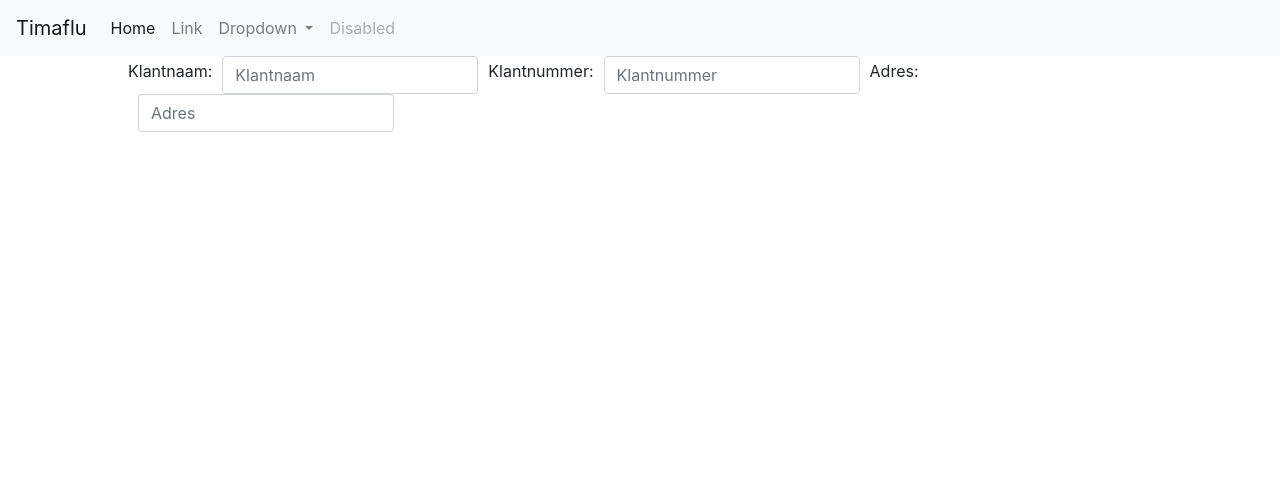
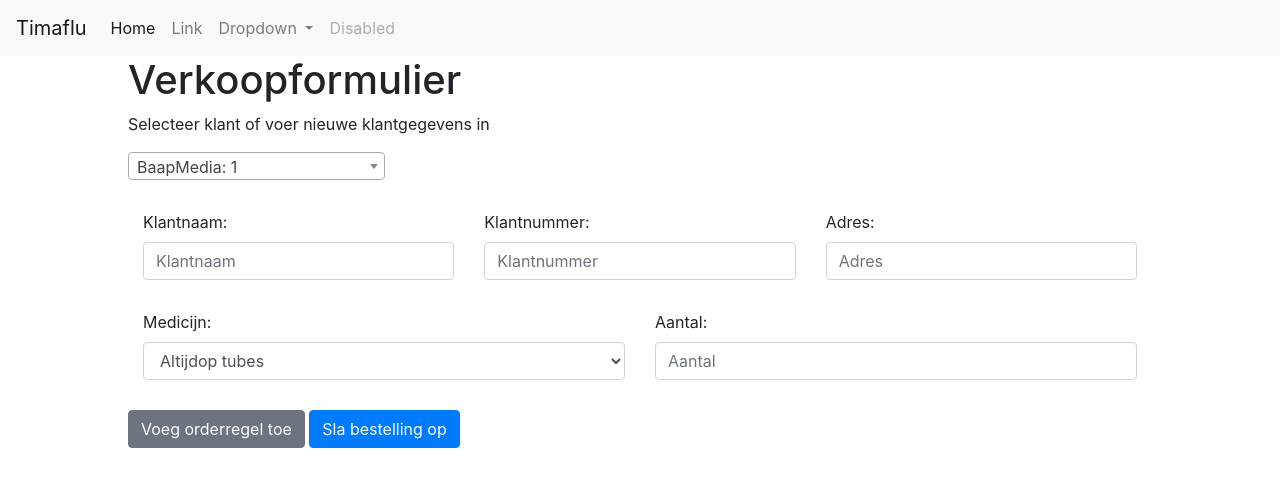
Before and after one commit to martijnmelchers/avans-timaflu, a PHP site: page /verkoop.php in a window 1280 px wide. Shown: the top 487 px of the page. Run offline with PHP 8.4, Linux system fonts and the light colour scheme.

Commit message:
Verdergegaan met de verkoop pagina

```diff
--- a/main.css
+++ b/main.css
@@ -2,15 +2,3 @@ body, html {
     height: 100%;
     overflow-x: hidden;
 }
-
-.timaflu-form-adresses {
-	display: flex;
-	flex-direction: row;
-	flex-wrap: wrap;
-	align-items: center;
-}
-
-.timaflu-form-adresses > input {
-	width: 25%;
-	margin: 0 10px;
-}
--- a/verkoop.php
+++ b/verkoop.php
@@ -9,17 +9,63 @@
 	 * NOTES:
 	 *-----------------------------------
 	 */
-	include ("parts/header.php");
+	include("parts/header.php");
 ?>
-<form style="width: 80%; margin: 0 auto;">
-	<div class="form-group timaflu-form-adresses">
+<link href="https://cdnjs.cloudflare.com/ajax/libs/select2/4.0.6-rc.0/css/select2.min.css" rel="stylesheet"/>
+<form style="width: 80%; margin: 0 auto;" id="main-form">
+	<h1 class="title">Verkoopformulier</h1>
+
+	<p>Selecteer klant of voer nieuwe klantgegevens in</p>
+	<select id="select">
+		<option>BaapMedia: 1</option>
+		<option>Vodka inc.: 2</option>
+		<option>Nossocorp: 3</option>
+		<option>Snackbar: 4</option>
+		<option>Circus TimaFloemp: 5</option>
+		<option>Dorrestruik internet services: 4</option>
+	</select>
+	<div class="form-group row" style="margin: 30px 0">
+		<div class="col">
 			<label for="klantnaam">Klantnaam:</label>
 			<input type="text" class="form-control" id="klantnaam" placeholder="Klantnaam">
-
+		</div>
+		<div class="col">
 			<label for="klantnaam">Klantnummer:</label>
 			<input type="text" class="form-control" id="klantnaam" placeholder="Klantnummer">
-
+		</div>
+		<div class="col">
 			<label for="klantnaam">Adres:</label>
 			<input type="text" class="form-control" id="klantnaam" placeholder="Adres">
 		</div>
+	</div>
+	<div class="orderregel-container">
+		<div class="form-group row orderregel" style="display: flex; align-items: center; margin: 30px 0">
+			<div class="col">
+				<label for="select2">Medicijn:</label>
+				<select class="form-control">
+					<option>Altijdop tubes</option>
+					<option>Geen medicijn 0mg</option>
+					<option>Voltaren emugel 300mg</option>
+					<option>Paracetamol 500mg</option>
+					<option>Xanax 6mg</option>
+				</select>
+			</div>
+			<div class="col">
+				<label for="klantnaam">Aantal:</label>
+				<input type="text" class="form-control" id="klantnaam" placeholder="Aantal">
+			</div>
+		</div>
+	</div>
+	<div class="btn btn-secondary" onclick="addRow()">Voeg orderregel toe</div>
+	<button type="submit" class="btn btn-primary">Sla bestelling op</button>
 </form>
+
+<script src="https://ajax.googleapis.com/ajax/libs/jquery/3.3.1/jquery.min.js"></script>
+<script src="https://cdnjs.cloudflare.com/ajax/libs/select2/4.0.6-rc.0/js/select2.min.js"></script>
+<script>
+	$("#select").select2();
+
+	function addRow() {
+		$(".orderregel").clone().appendTo(".orderregel-container");
+	}
+</script>
```
Lines whose indentation alone changed are shown as unchanged.
